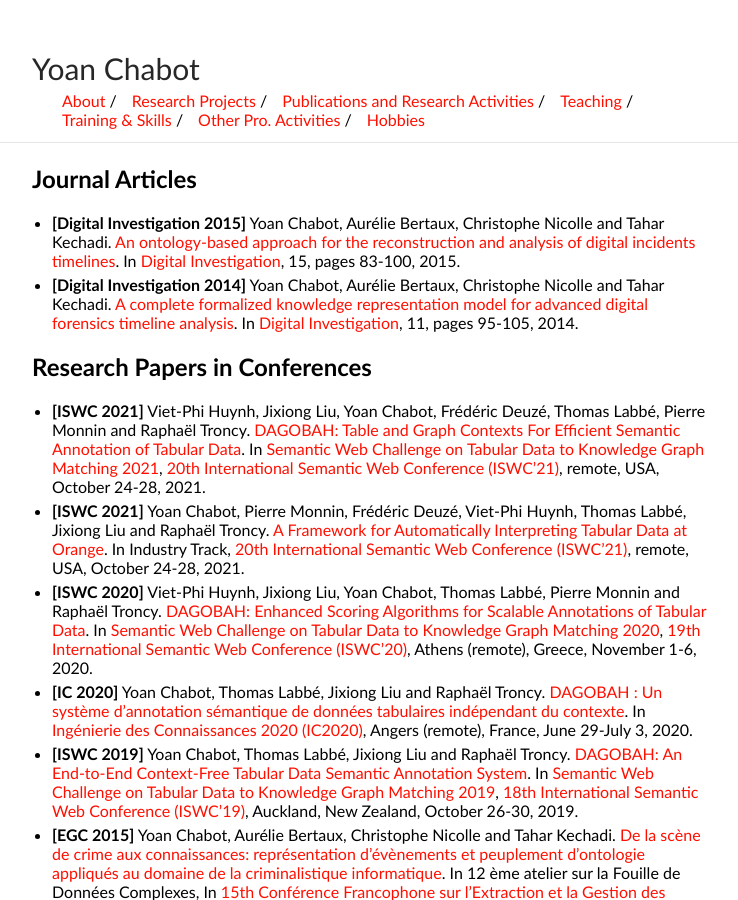
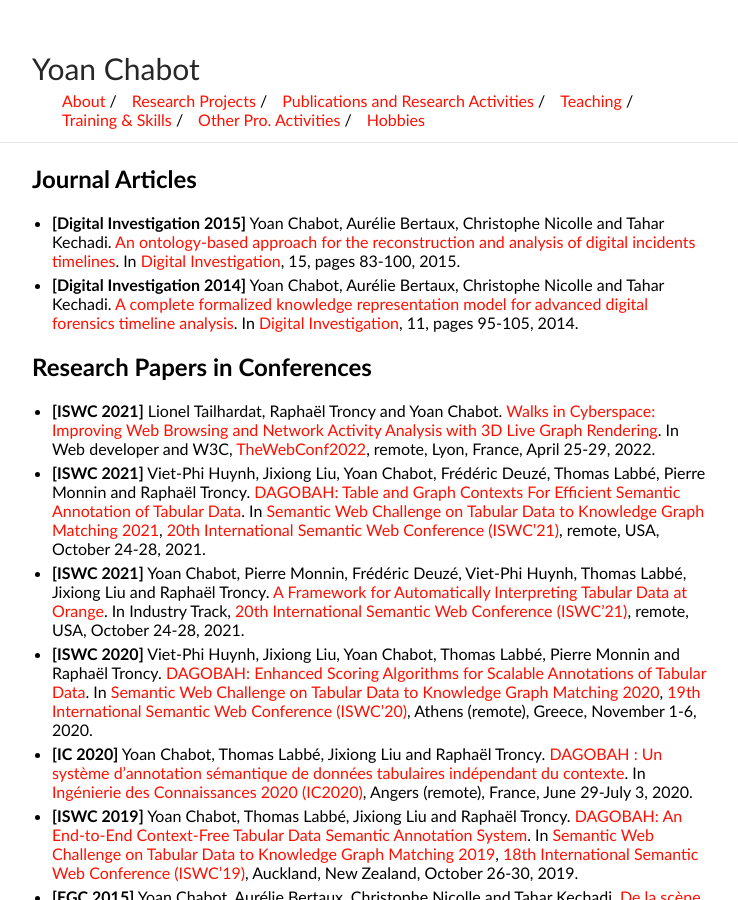
Before and after one commit to yoanchabot/yoanchabot.github.io, a Jekyll site: the page built from publications.md, in a window 1280 px wide and 900 px high. Shown: the whole window, without its empty margins (258-996 px from the left). Built offline with Jekyll 4.4.1, drawn with Linux system fonts in a browser that asks for light colours.

Commit message:
Update publications.md

```diff
--- a/publications.md
+++ b/publications.md
@@ -9,6 +9,7 @@
 * <b id="digital_investigation_2014">[Digital Investigation 2014]</b> Yoan Chabot, Aurélie Bertaux, Christophe Nicolle and Tahar Kechadi. [A complete formalized knowledge representation model for advanced digital forensics timeline analysis](https://github.com/yoanchabot/papers/raw/main/chabot2014a.pdf). In [Digital Investigation](https://www.sciencedirect.com/journal/digital-investigation), 11, pages 95-105, 2014.
 
 ## Research Papers in Conferences
+* <b id="thewebconf_2022">[ISWC 2021]</b> Lionel Tailhardat, Raphaël Troncy and Yoan Chabot. [Walks in Cyberspace: Improving Web Browsing and Network Activity Analysis with 3D Live Graph Rendering](https://github.com/yoanchabot/papers/raw/main/tailhardat2022.pdf). In Web developer and W3C, [TheWebConf2022](https://www2022.thewebconf.org), remote, Lyon, France, April 25-29, 2022.
 * <b id="iswc_2021_b">[ISWC 2021]</b> Viet-Phi Huynh, Jixiong Liu, Yoan Chabot, Frédéric Deuzé, Thomas Labbé, Pierre Monnin and Raphaël Troncy. [DAGOBAH: Table and Graph Contexts For Efficient Semantic Annotation of Tabular Data](https://github.com/yoanchabot/papers/raw/main/huynh2021.pdf). In [Semantic Web Challenge on Tabular Data to Knowledge Graph Matching 2021](http://www.cs.ox.ac.uk/isg/challenges/sem-tab/2021/index.html), [20th International Semantic Web Conference (ISWC'21)](https://iswc2021.semanticweb.org/), remote, USA, October 24-28, 2021.
 * <b id="iswc_2021_a">[ISWC 2021]</b> Yoan Chabot, Pierre Monnin, Frédéric Deuzé, Viet-Phi Huynh, Thomas Labbé, Jixiong Liu and Raphaël Troncy. [A Framework for Automatically Interpreting Tabular Data at Orange](https://github.com/yoanchabot/papers/raw/main/chabot2021b.pdf). In Industry Track, [20th International Semantic Web Conference (ISWC'21)](https://iswc2021.semanticweb.org/), remote, USA, October 24-28, 2021.
 * <b id="iswc_2020">[ISWC 2020]</b> Viet-Phi Huynh, Jixiong Liu, Yoan Chabot, Thomas Labbé, Pierre Monnin and Raphaël Troncy. [DAGOBAH: Enhanced Scoring Algorithms for Scalable Annotations of Tabular Data](https://github.com/yoanchabot/papers/raw/main/huynh2020a.pdf). In [Semantic Web Challenge on Tabular Data to Knowledge Graph Matching 2020](http://www.cs.ox.ac.uk/isg/challenges/sem-tab/2020/index.html/), [19th International Semantic Web Conference (ISWC'20)](https://iswc2020.semanticweb.org/), Athens (remote), Greece, November 1-6, 2020.
```
